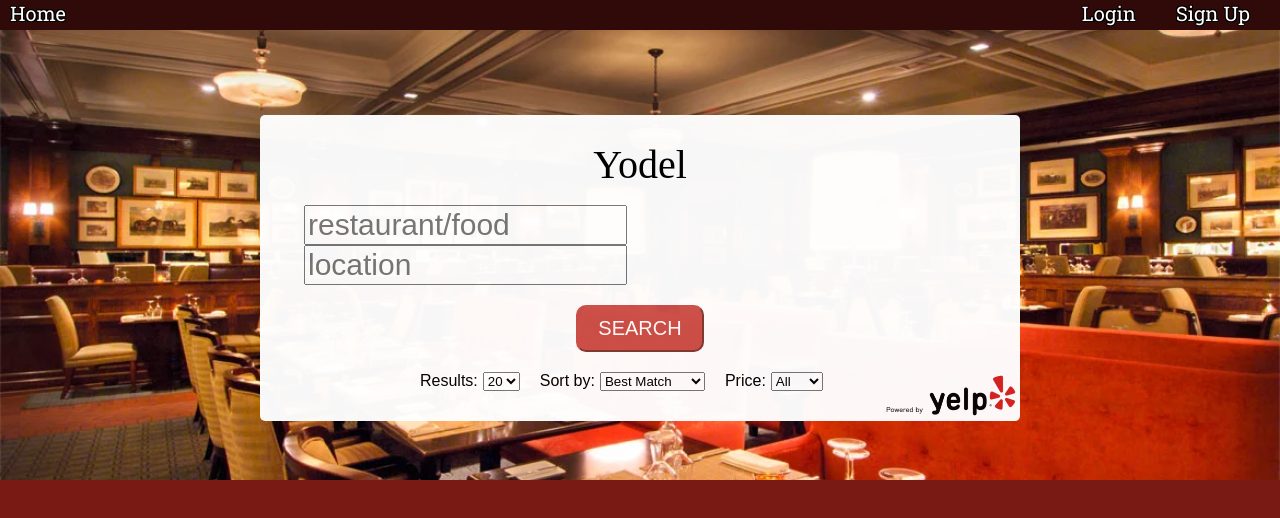
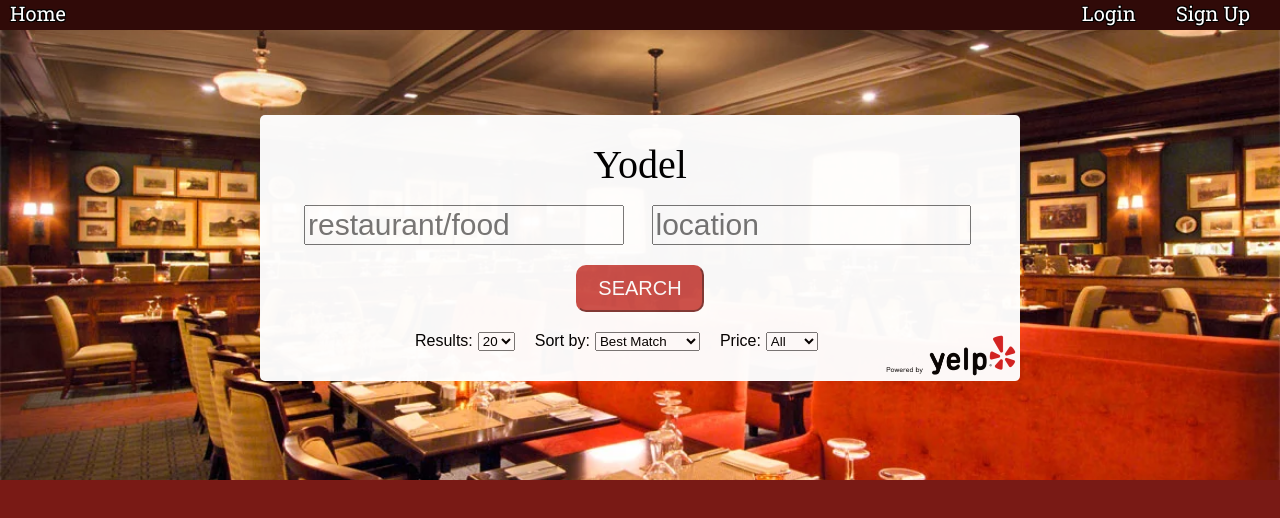
Before and after one commit to Suneski/tiy-final-project, a React (Create React App) app in the folder react-ui/: page / in a window 1280 px wide. Shown: the top 518 px of the page. Built offline with nearby package versions, Linux system fonts and the light colour scheme; a web font is replaced by a local one.

Commit message:
updated query area for compat

```diff
--- a/react-ui/src/index.css
+++ b/react-ui/src/index.css
@@ -213,7 +213,7 @@ header {
 
 .input-bars input {
   margin: 0 2%;
-  width: 45%; }
+  width: 44.5%; }
 
 input[type="text"] {
   font-size: 30px; }
@@ -233,7 +233,7 @@ input[type="text"] {
 .filters {
   margin: 0 auto;
   display: block;
-  width: 440px;
+  width: 450px;
   padding-top: 20px; }
 
 .filter {
--- a/react-ui/src/scss/_restaurantquery.scss
+++ b/react-ui/src/scss/_restaurantquery.scss
@@ -35,7 +35,7 @@ header {
 
 .input-bars input {
 	margin: 0 2%;
-	width: 45%;
+	width: 44.5%;
 }
 
 input[type="text"] {
@@ -58,7 +58,7 @@ input[type="text"] {
 .filters {
   margin: 0 auto;
   display: block;
-  width: 440px;
+  width: 450px;
   padding-top: 20px;
 }
 
```
